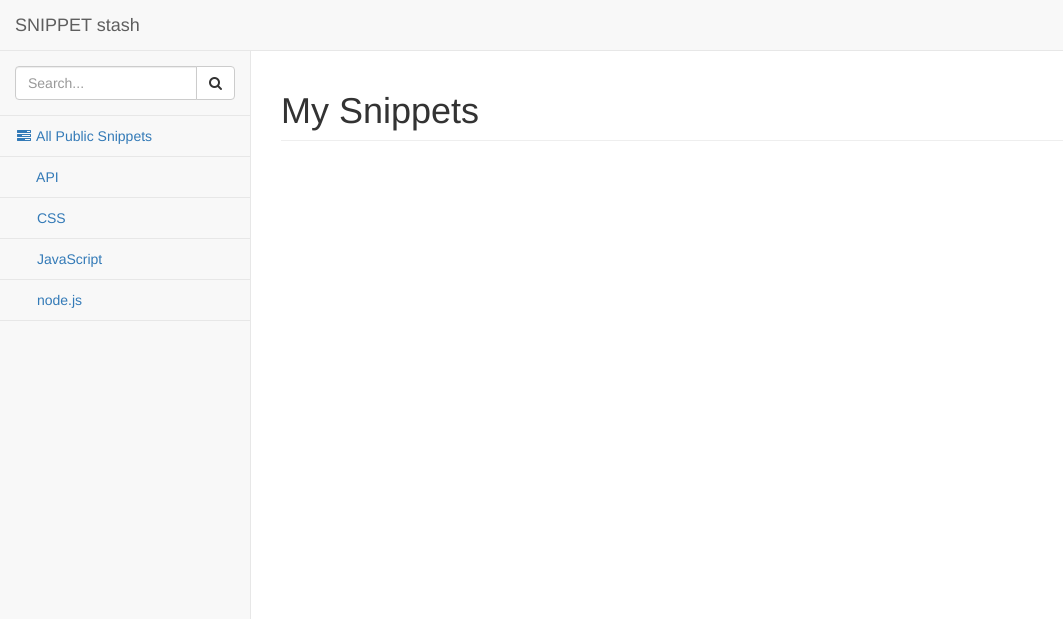
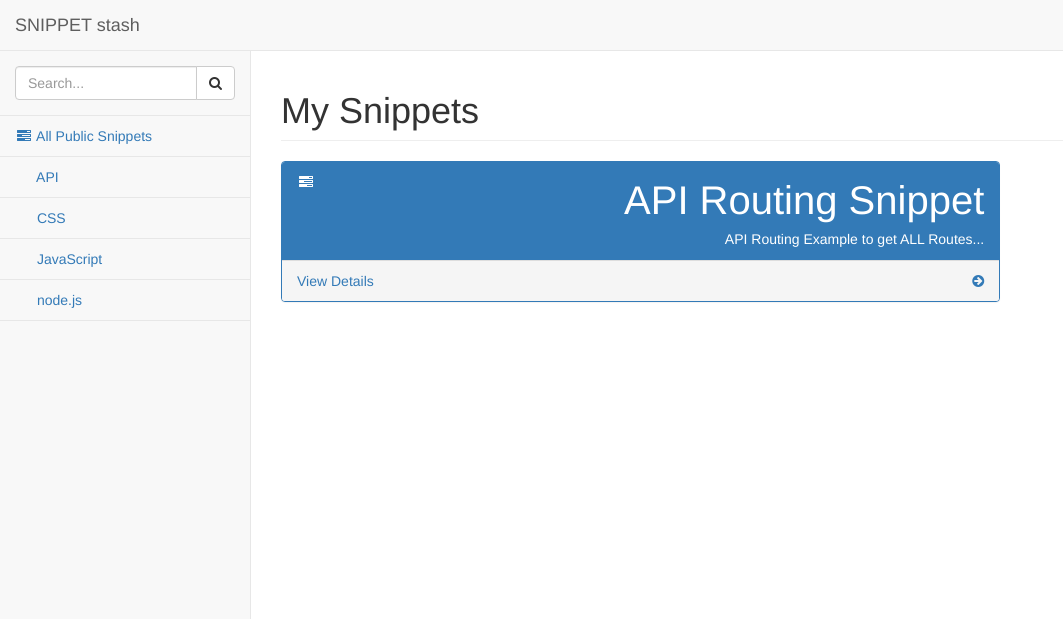
Before and after one commit to m-gilman/SnippetStash, a website: page public/index.html in a window 1280 px wide. Shown: the whole page, without its empty margins (0-1063 px from the left). Drawn offline with Linux system fonts and the light colour scheme.

Commit message:
adjusted formatting

```diff
--- a/public/css/style.css
+++ b/public/css/style.css
@@ -56,6 +56,7 @@ body {
 }
 
 .footer {
+  /* margin-top: 10px; */
   background: #1C0613;
   color: #d6d6c2;
 }
--- a/public/index.html
+++ b/public/index.html
@@ -88,7 +88,7 @@
         <!-- /.row -->
         <div class="row">
             <div class="col-lg-9 col-lg-12">
-                <!-- <div class="panel panel-primary">
+                <div class="panel panel-primary">
                         <div class="panel-heading">
                             <div class="row">
                                 <div class="col-xs-3">
@@ -107,7 +107,7 @@
                                 <div class="clearfix"></div>
                             </div>
                         </a>
-                    </div> -->
+                    </div>
             </div>
         </div>
     </div>
```
Also changed, not shown: public/home.html (+0 -1 lines).
